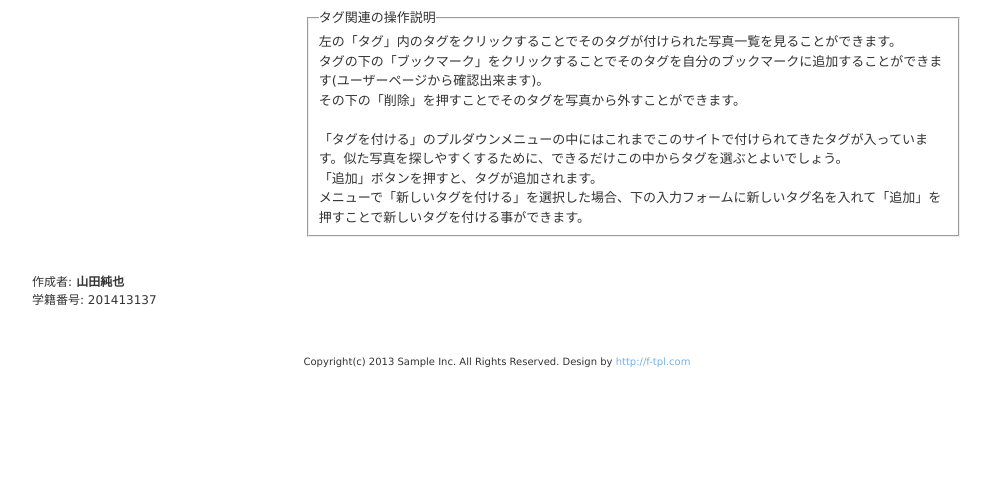
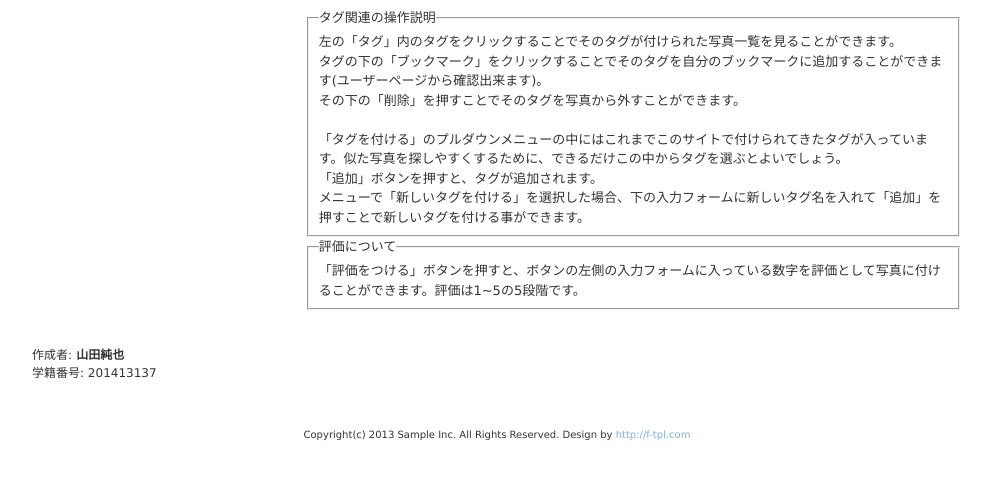
Before and after one commit to mtjune/dbskill, a PHP site: page /show_picture.php?pic_id=1 in a window 1280 px wide. Shown: the part 499-991 px from the top of the page, without its empty margins (143-1134 px from the left). Before the commit the page ends 866 px from the top, so only its background shows below. Run offline with PHP 8.4, Linux system fonts and the light colour scheme; data that the repository does not hold is empty.

Commit message:
shintyoku

```diff
--- a/show_picture.php
+++ b/show_picture.php
@@ -161,6 +161,12 @@ if($is_login){
             「追加」ボタンを押すと、タグが追加されます。<br>
             メニューで「新しいタグを付ける」を選択した場合、下の入力フォームに新しいタグ名を入れて「追加」を押すことで新しいタグを付ける事ができます。
         </fieldset>
+        <fieldset>
+            <legend>
+                評価について
+            </legend>
+            「評価をつける」ボタンを押すと、ボタンの左側の入力フォームに入っている数字を評価として写真に付けることができます。評価は1~5の5段階です。
+        </fieldset>
         <!-- /説明 -->
     </section>
         <!-- / コンテンツ -->
```
Also changed, not shown: userpage.php (+3 -4 lines).
